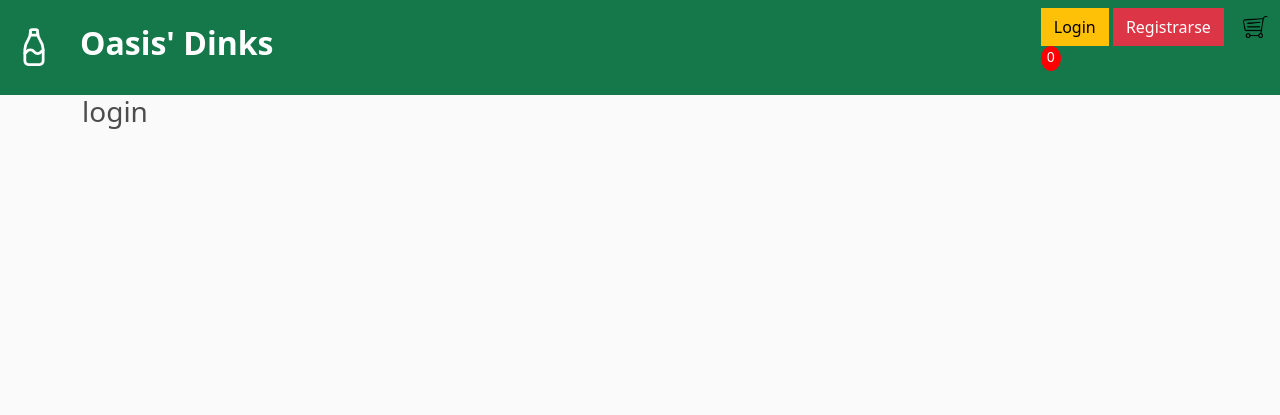
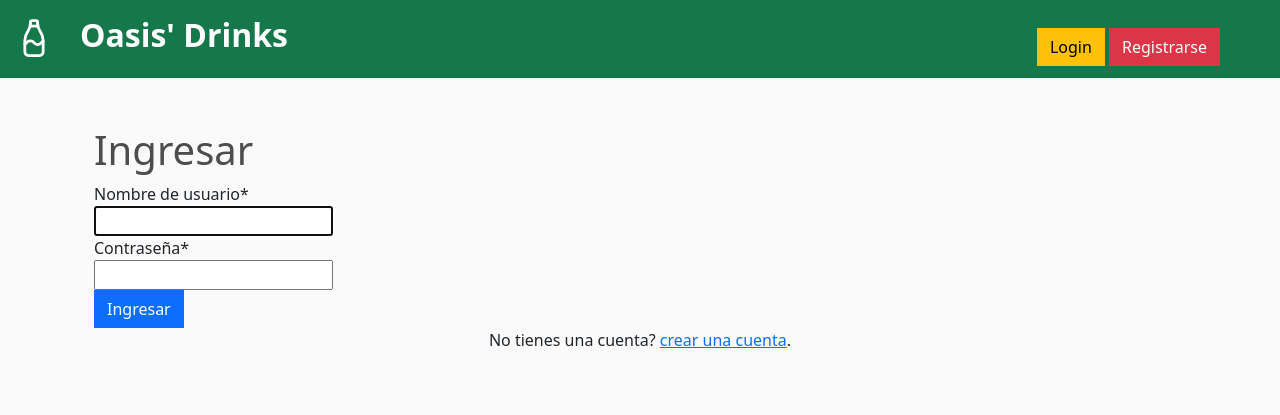
Before and after one commit to pdaniel102/django-shop, a Django app: page /login/ in a window 1280 px wide. Shown: the top 415 px of the page. Run offline with Django 4.2, Linux system fonts and the light colour scheme; some libraries are stand-ins or nearby versions.

Commit message:
login and sign up tested, finished for now

```diff
--- a/apps/shop/templates/main.html
+++ b/apps/shop/templates/main.html
@@ -81,24 +81,30 @@
                 class="nav-link active"
                 aria-current="page"
                 href="{%url 'store' %}"
-                ><h2 style="color: white"><strong>Oasis' Dinks</strong></h2></a
+                ><h2 style="color: white"><strong>Oasis' Drinks</strong></h2></a
               >
             </li>
           </ul>
         </div>
-        <div class="form-inline my-2 my-lg-0">
+        <div class="form-inline my-0 my-lg-0 mx-5" style="padding-top: 15px">
+          {% if not request.user.is_authenticated %}
           <a href="{% url 'login' %}" class="btn btn-warning">Login</a>
           <a href="{% url 'register' %}" class="btn btn-danger">Registrarse</a>
+          {% else %}
+          <h4 style="color: white; display: inline; margin-right:20px;">Bienvenido, {{request.user}}!</h4>
+          <a href="{% url 'logout' %}" class="btn btn-danger">Salir</a>
+          <div class="cart-wrapper">
             <a href="{% url 'cart' %}">
               <img
                 id="cart-icon"
-              src="{% static 'images/cart.png' %}"
+                src="{% static 'images/shopping-cart.png' %}"
                 alt="cart"
               />
             </a>
             <p id="cart-total">{{qty}}</p>
           </div>
-
+          {% endif %}
+        </div>
       </div>
     </nav>
 
--- a/apps/usermanagement/templates/login.html
+++ b/apps/usermanagement/templates/login.html
@@ -1,5 +1,14 @@
 {% extends 'main.html' %}
 {% load static %}
 {% block content %}
-    <h3>login</h3>
+{% load crispy_forms_tags %}
+    <div class="container py-5 mx-auto">
+    <h1>Ingresar</h1>
+    <form method="POST">
+        {% csrf_token %}
+        {{ login_form|crispy }}
+        <button class="btn btn-primary" type="submit">Ingresar</button>
+    </form>
+    <p class="text-center">No tienes una cuenta? <a href="/register">crear una cuenta</a>.</p>
+    </div>
 {% endblock content %}
--- a/apps/usermanagement/templates/signup.html
+++ b/apps/usermanagement/templates/signup.html
@@ -4,7 +4,7 @@
 {% load crispy_forms_tags %}
 
     <!--Register-->
-    <div class="container py-5">
+    <div class="container py-1">
         <h1>Registro</h1>
         <form method="POST">
             {% csrf_token %}
--- a/apps/usermanagement/urls.py
+++ b/apps/usermanagement/urls.py
@@ -2,6 +2,8 @@
 from . import views
 
 urlpatterns = [
-    path('login/', views.login, name="login"),
+    path("login/", views.login_request, name="login"),
     path("register/", views.register_request, name="register"),
+    path("logout", views.logout_request, name= "logout"),
+
 ]
--- a/apps/usermanagement/views.py
+++ b/apps/usermanagement/views.py
@@ -1,14 +1,36 @@
 from django.shortcuts import  render, redirect
 from .forms import NewUserForm
-from django.contrib.auth import login
 from django.contrib import messages
+from django.contrib.auth.forms import AuthenticationForm
+from django.contrib.auth import login, authenticate, logout
+
 
 from apps.usermanagement.models import Customer
 
 # Create your views here.
 
-def login(request):
-    return render(request, 'login.html')
+def login_request(request):
+	if request.method == "POST":
+		form = AuthenticationForm(request, data=request.POST)
+		if form.is_valid():
+			username = form.cleaned_data.get('username')
+			password = form.cleaned_data.get('password')
+			user = authenticate(username=username, password=password)
+			if user is not None:
+				login(request, user)
+				messages.info(request, f"You are now logged in as {username}.")
+				return redirect("/")
+			else:
+				messages.error(request,"Invalid username or password.")
+		else:
+			messages.error(request,"Invalid username or password.")
+	form = AuthenticationForm()
+	return render(request=request, template_name="login.html", context={"login_form":form})
+
+def logout_request(request):
+	logout(request)
+	messages.info(request, "You have successfully logged out.")
+	return redirect("/")
 
 
 def register_request(request):
--- a/static/css/main.css
+++ b/static/css/main.css
@@ -30,7 +30,7 @@
 }
 
 #cart-icon{
-	width:25px;
+	width:50px;
 	display: inline-block;
 	margin-left: 15px;
 }
@@ -97,3 +97,13 @@
 .hidden{
 	display: none!important;
 }
+
+.cart-wrapper{
+	position: relative;
+}
+
+#cart-total{
+	position: absolute;
+	bottom:15px;
+	left:55px;
+}
```
Also changed, not shown: static/images/shopping-cart.png (added). Lines whose indentation alone changed are shown as unchanged.
